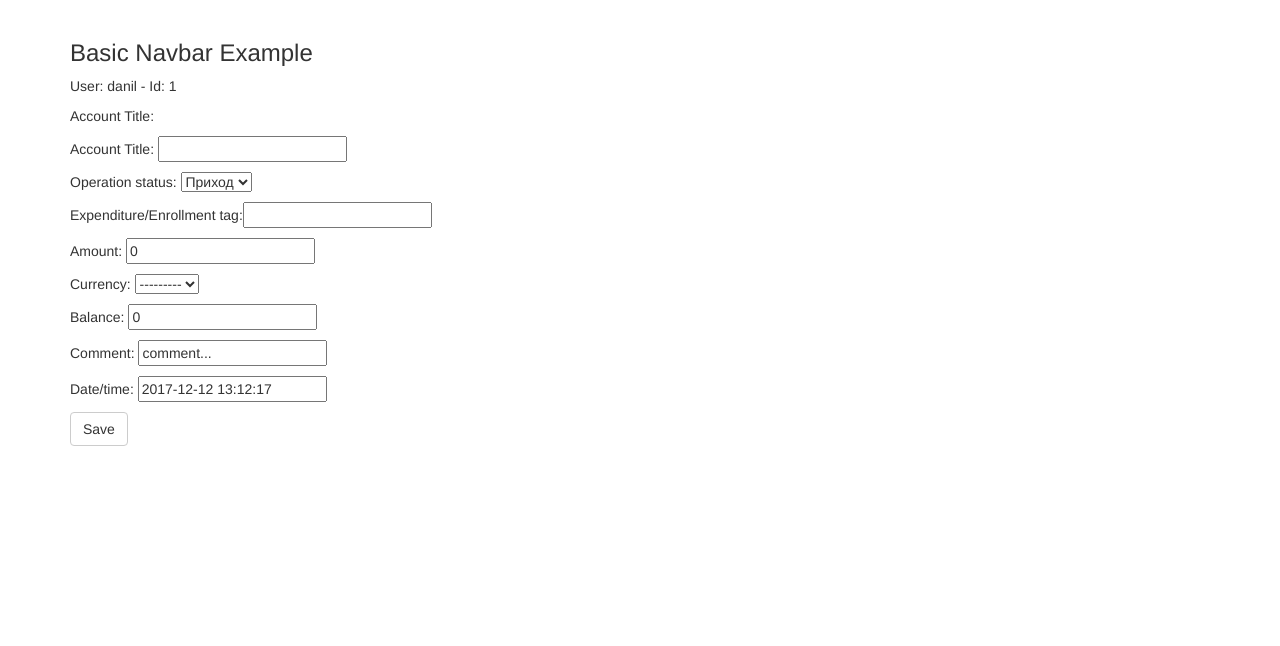
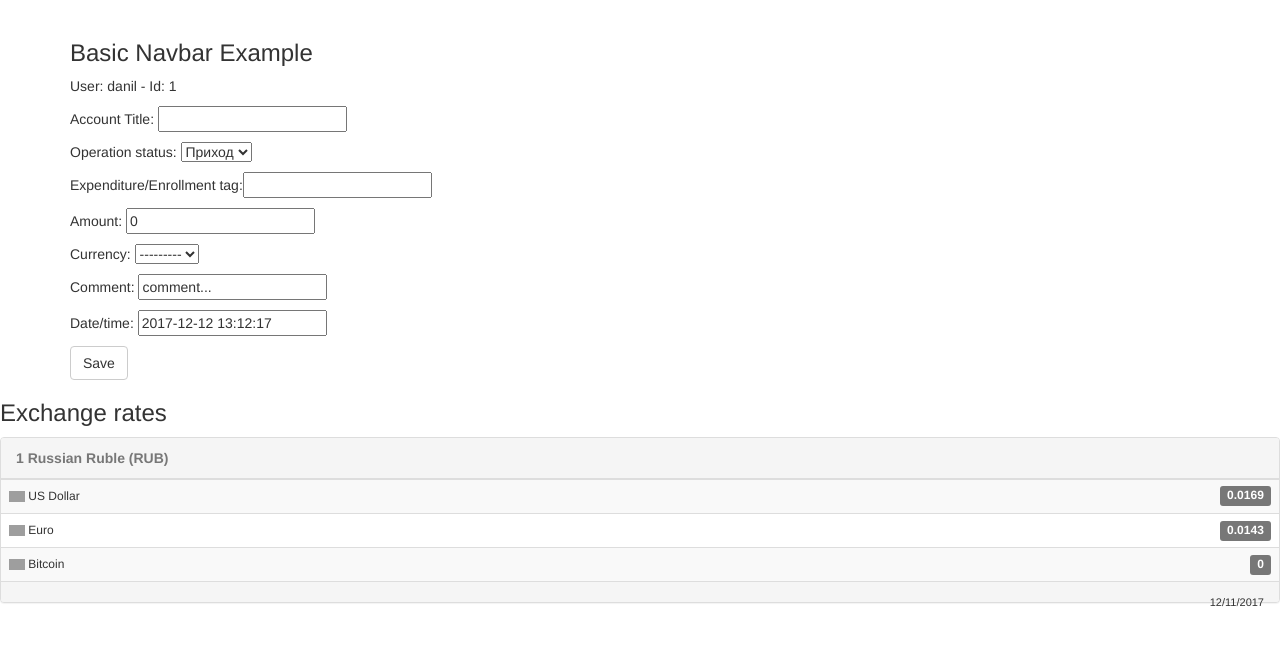
Before and after one commit to DanilShayakhmetov/Elama_cost_manager, a Django app: page /1/addPost/1 in a window 1280 px wide. Shown: the part 52-698 px from the top of the page. Run offline with Django 3.2, Linux system fonts and the light colour scheme; a user stored in the database is signed in; data comes from the database, SQL or seed files in the repository; both versions use the stored data as it was after the commit; some libraries are stand-ins or nearby versions; grey boxes are pictures that could not be loaded.

Commit message:
Already something

```diff
--- a/cost_manager/forms.py
+++ b/cost_manager/forms.py
@@ -19,11 +19,18 @@ from django import forms
 #     class Meta():
 #         model = Account_transaction
 #         fields = ('bank_account',)
+#
+# class ProtoForm(ModelForm):
+#     class Meta():
+#         model = Account_transaction
+#         fields = '__all__'
+
 
 class ProtoForm(ModelForm):
     class Meta():
         model = Account_transaction
-        fields = '__all__'
+        fields = ['account_title','account_jornal_status','account_transaction_expenditure_name','account_transaction_amount',
+                  'account_transaction_currency','account_transaction_comment','account_transaction_date',]
 
 class ProtoBankForm(ModelForm):
 
--- a/cost_manager/templates/SendForm.html
+++ b/cost_manager/templates/SendForm.html
@@ -6,13 +6,11 @@
 
 
     <p>User: {{ username }} - Id: {{ ID }}</p>
-    <p>Account Title: {{ form.bank_account }}</p>
     <p>Account Title: {{ form.account_title }}</p>
     <p>Operation status: {{ form.account_jornal_status }}</p>
     <p>Expenditure/Enrollment tag:{{ form.account_transaction_expenditure_name }}</p>
     <p>Amount: {{ form.account_transaction_amount }}</p>
     <p>Currency:  {{ form.account_transaction_currency }}</p>
-    <p>Balance: {{ form.account_balance }}</p>
     <p>Comment: {{ form.account_transaction_comment }}</p>
     <p>Date/time: {{ form.account_transaction_date }}</p>
 
--- a/templates/main.html
+++ b/templates/main.html
@@ -30,6 +30,7 @@
   </div>
 </nav>
 
+
 <div class="container">
 {% block SendForm %}
 {% endblock %}
@@ -57,5 +58,55 @@
 
 </div>
 
+<p></p>
+<p></p>
+<p></p>
+<p></p>
+<p><h3>Exchange rates</h3></p>
+
+
+<div class="panel panel-default">
+      <div class="panel-heading">
+        <a href="http://rub.mconvert.net/" style="font-weight: bold; color: #777;">1 Russian Ruble (RUB)</a>
+      </div>
+      <div class="panel-body" style="padding: 0px;">
+                <table class="table table-hover table-striped" style="margin: 0px; font-size: 12px">
+          <tbody>
+                        <tr>
+              <td title="USD"><img src="http://mconvert.net/f/i/flags/us.png" width="16" height="11" alt="USD"> US Dollar</td>
+              <td style="text-align: right;">
+                                  <span class="label label-default" style="; font-size: 12px">0.0169</span>
+                              </td>
+            </tr>
+                                    <tr>
+              <td title="EUR"><img src="http://mconvert.net/f/i/flags/eu.png" width="16" height="11" alt="EUR"> Euro</td>
+              <td style="text-align: right;">
+                                  <span class="label label-default" style="; font-size: 12px">0.0143</span>
+                              </td>
+            </tr>
+                                    <tr>
+              <td title="BTC"><img src="http://mconvert.net/f/i/flags/btc.png" width="16" height="11" alt="BTC"> Bitcoin</td>
+              <td style="text-align: right;">
+                                  <span class="label label-default" style="; font-size: 12px">0</span>
+                              </td>
+            </tr>
+                                  </tbody>
+        </table>
+              </div>
+      <div class="panel-footer" style="font-size: 12px;">
+
+        <span class="pull-right" style="margin-top: 3px; font-size: 11px;">12/11/2017</span>
+      </div>
+    </div>
+
+
+
+
+
+
+
+
+
+
 </body>
 </html>
```
Also changed, not shown: cost_manager/migrations/0028_auto_20171211_1908.py (added), cost_manager/migrations/0029_remove_account_transaction_bank_account.py (added), db.sqlite3.
